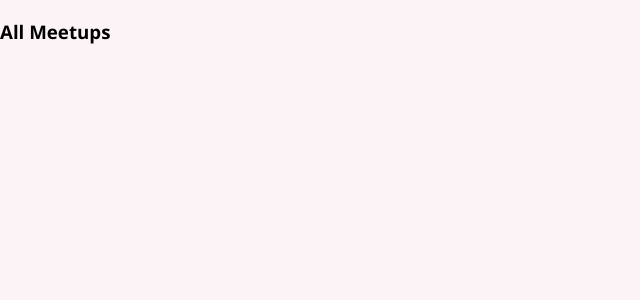
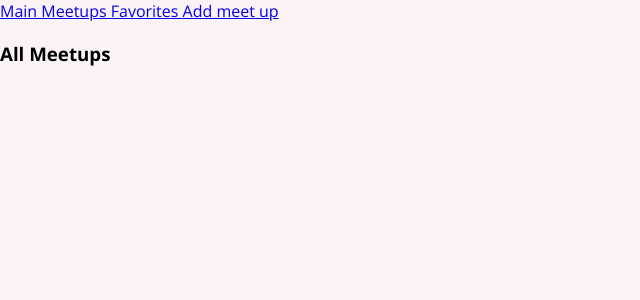
Before and after one commit to mohamedsalah173/Meetups-App, a JavaScript app: page / in a window 1280 px wide. Shown: the top 300 px of the page, without its empty margins (0-640 px from the left). Built offline with nearby package versions, Linux system fonts and the light colour scheme; the HTML template or start-up script is replaced by a standard one.

Commit message:
adding navigation bar in app

```diff
--- a/src/App.js
+++ b/src/App.js
@@ -2,9 +2,11 @@ import { Route, Routes } from 'react-router-dom';
 import NewMeetup from './pages/NewMeetup'
 import AllMeetups from './pages/AllMeetups'
 import Favorites from './pages/Favorites'
+import MainNavigation from './components/layout/MainNavigation';
 function App() {
   return (
     <div>
+      <MainNavigation />
       <Routes>
         <Route exact path="/" element={<AllMeetups/>}/>
         <Route exact path="/favorites" element={<Favorites/>}/>
--- /dev/null
+++ b/src/components/layout/MainNavigation.js
@@ -0,0 +1,14 @@
+import { Link } from "react-router-dom"
+
+function MainNavigation(){
+
+    return(
+        <div>
+                <Link to="/"> Main Meetups </Link>
+                <Link to="/hamada"> Favorites </Link>
+                <Link to ="/new-meet"> Add meet up </Link>
+        </div>
+    )
+}
+
+export default MainNavigation
```
